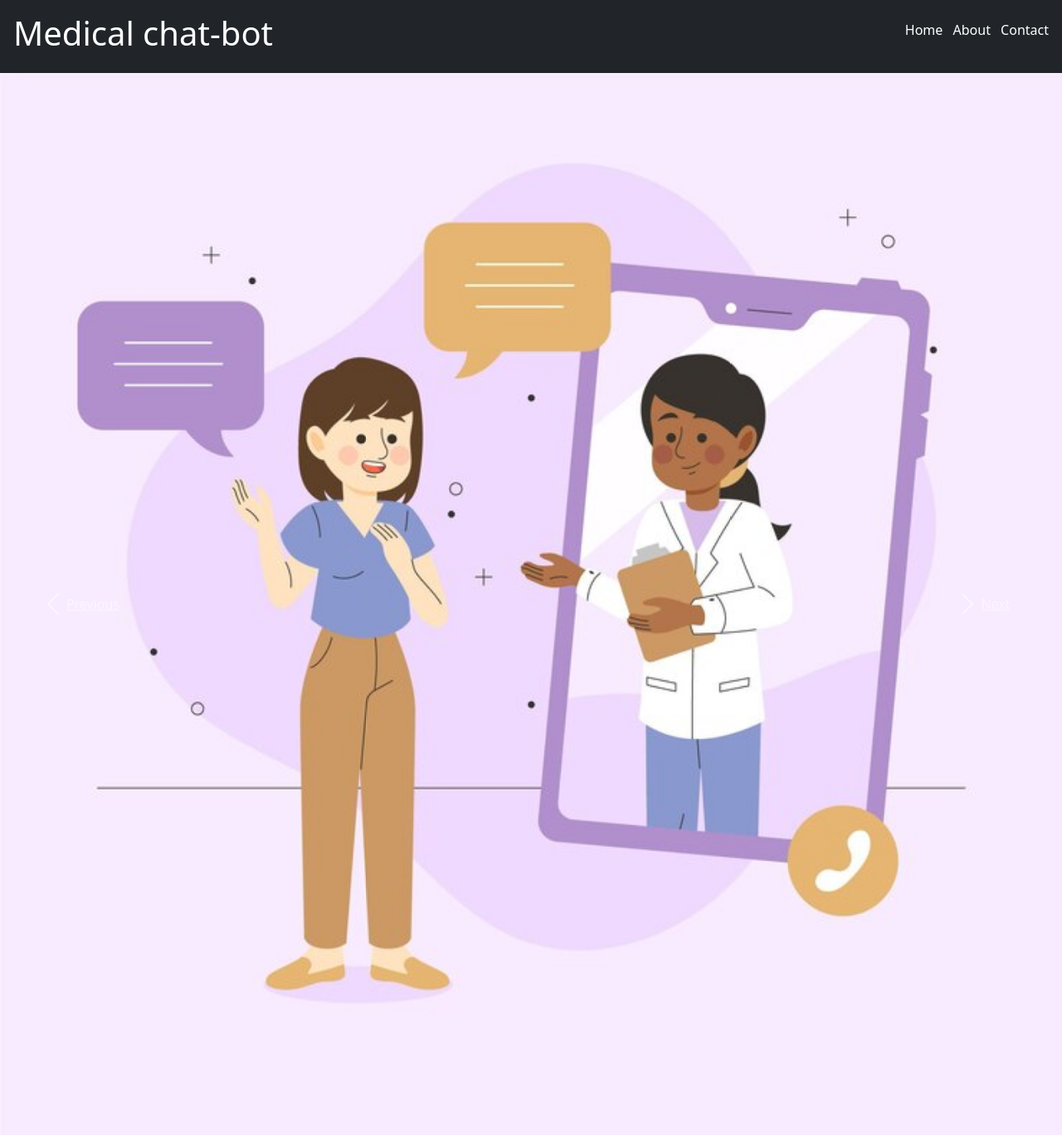
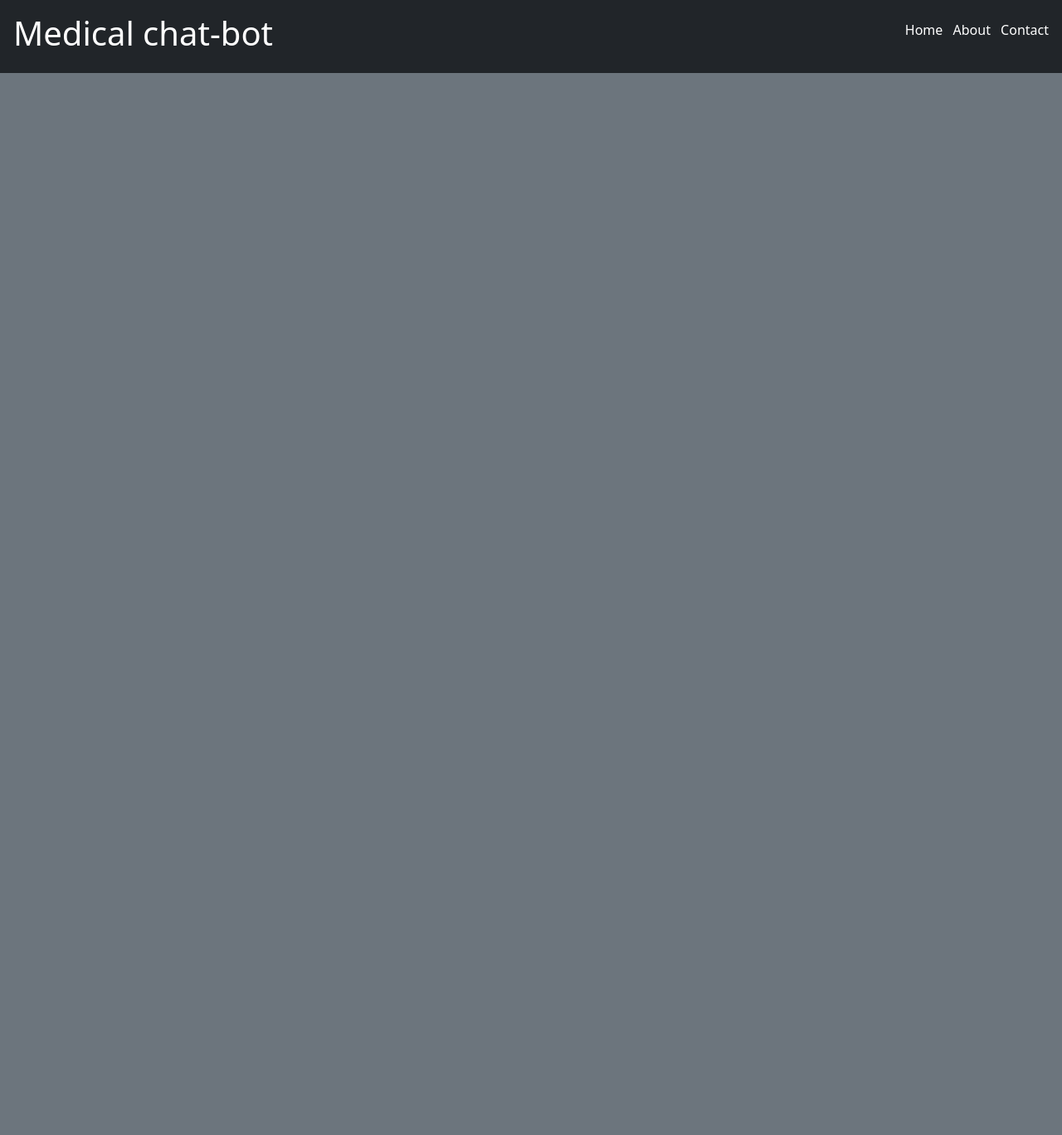
Before and after one commit to Thanush19072003/project, a Python web app: template templates/index.html in a window 1280 px wide. Shown: the whole page at 83% size. After the commit the page ends 88 px from the top, so only its background shows below. Run offline with Jinja, Linux system fonts and the light colour scheme; the template is opened without the code that fills it, so the values that code supplies are empty.

Commit message:
Update index.html

```diff
--- a/templates/index.html
+++ b/templates/index.html
@@ -24,27 +24,5 @@
                 </div>
             </div>
         </header>
-        <div id="carouselExampleControls" class="carousel slide" data-ride="carousel">
-            <div class="carousel-inner">
-              <div class="carousel-item active">
-                <img class="d-block w-100" src="homeimg.jpg" alt="First slide">
-              </div>
-              <div class="carousel-item">
-                <img class="d-block w-100" src="homeimg2.jpg" alt="Second slide">
-              </div>
-              <div class="carousel-item">
-                <img class="d-block w-100" src="..." alt="Third slide">
-              </div>
-            </div>
-            <a class="carousel-control-prev" href="#carouselExampleControls" role="button" data-slide="prev">
-              <span class="carousel-control-prev-icon" aria-hidden="false"></span>
-              <span class="sr-only">Previous</span>
-            </a>
-            <a class="carousel-control-next" href="#carouselExampleControls" role="button" data-slide="next">
-              <span class="carousel-control-next-icon" aria-hidden="true"></span>
-              <span class="sr-only">Next</span>
-            </a>
-          </div>
-
     </body>
 </html>
```
